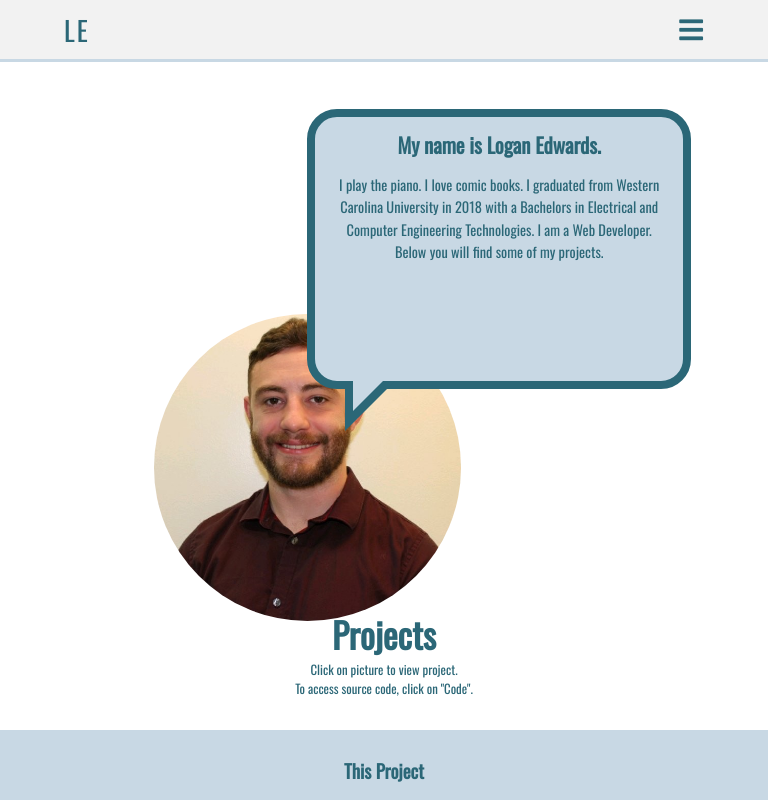
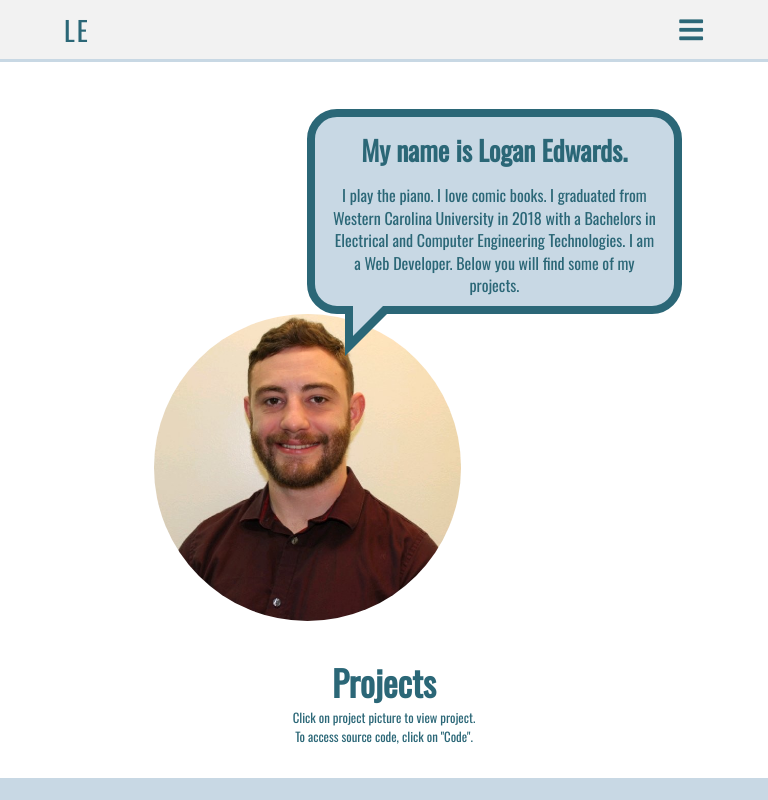
Before and after one commit to loganed09/LoganE, a React (Create React App) app: page / in a window 768 px wide. Shown: the top 800 px of the page. Built offline with nearby package versions, Linux system fonts and the light colour scheme; a web font is replaced by a local one.

Commit message:
updated responsiveness

```diff
--- a/src/Components/About/About.css
+++ b/src/Components/About/About.css
@@ -30,6 +30,7 @@
     height: 10rem;
 	text-align: center;
 	line-height: 1.4em;
+    padding: 0 1rem;
 	margin: 0;
 	background-color: #c8d8e4;
 	border: 8px solid #2b6777;
@@ -85,8 +86,94 @@
 }
 
 
+@media only screen and (max-width: 800px) and
+                       (min-width: 650px) {
+        .about-me {
+            padding-top: 1rem;
+            display: block;
+            height: 35rem;
+            padding-bottom: 0;
+            margin-bottom: 3rem;
+        }
 
-@media only screen and (max-width: 800px) {
+        .aboutContainer {
+            grid-template-columns: repeat(10, 1fr);
+            grid-template-rows: repeat(10, 3.2rem);
+        }
+
+        .about-text {
+            grid-column: 5 / 10;
+            grid-row: 1 / 5;
+            padding-bottom: 1.8rem;
+            padding-right: 1rem;
+            padding-left: 1rem;
+            width: 85%;
+            height: 10rem;
+
+        }
+
+        .about-text h2 {
+            font-size: 1.7rem;
+        }
+
+        .about-text p {
+            font-size: 1rem;
+            text-align: center;
+            padding: 0;
+
+        }
+
+        .selfImage {
+            grid-column: 1 / 9;
+            grid-row: 5 / 11;
+        }
+}
+
+
+@media only screen and (max-width: 650px) and (min-width: 500px) {
+    .about-me {
+        padding-top: 1rem;
+        display: block;
+        height: 35rem;
+        padding-bottom: 0;
+        margin-bottom: 3rem;
+    }
+
+    .aboutContainer {
+        grid-template-columns: repeat(10, 1fr);
+        grid-template-rows: repeat(10, 3.2rem);
+    }
+
+    .about-text {
+        grid-column: 5 / 10;
+        grid-row: 1 / 5;
+        padding-bottom: 1.8rem;
+        padding-right: 1rem;
+        padding-left: 1rem;
+        width: 85%;
+        height: 15rem;
+
+    }
+
+    .about-text h2 {
+        font-size: 1.7rem;
+        line-height: 2rem;
+    }
+
+    .about-text p {
+        font-size: 1rem;
+        text-align: center;
+        padding: 0;
+
+    }
+
+    .selfImage {
+        grid-column: 1 / 9;
+        grid-row: 5 / 11;
+    }
+}
+
+@media only screen and (max-width: 500px) and (min-width: 350px) {
     .about-me {
         padding-top: 1rem;
         display: block;
@@ -102,11 +189,11 @@
     .about-text {
         grid-column: 5 / 10;
         grid-row: 1 / 5;
-        padding-bottom: 3rem;
-        padding-right: 1.3rem;
-        padding-left: 1.3rem;
+        padding-bottom: 3.2rem;
+        padding-right: 1rem;
+        padding-left: 1rem;
         width: 85%;
-        height: 13.5rem;
+        height: 14rem;
     }
 
     .about-text h2 {
@@ -124,3 +211,46 @@
         grid-row: 5 / 11;
     }
 }
+
+@media only screen and (max-width: 350px) {
+    .about-me {
+        padding-top: 1rem;
+        display: block;
+        height: 35rem;
+        padding-bottom: 0;
+        margin-bottom: 3rem;
+    }
+
+    .aboutContainer {
+        grid-template-columns: repeat(10, 1fr);
+        grid-template-rows: repeat(10, 3.2rem);
+    }
+
+    .about-text {
+        grid-column: 5 / 10;
+        grid-row: 1 / 5;
+        padding-bottom: 1.8rem;
+        padding-right: 1rem;
+        padding-left: 1rem;
+        width: 85%;
+        height: 14rem;
+
+    }
+
+    .about-text h2 {
+        font-size: 1rem;
+        line-height: 1rem;
+    }
+
+    .about-text p {
+        font-size: .7rem;
+        text-align: center;
+        padding: 0;
+
+    }
+
+    .selfImage {
+        grid-column: 1 / 10;
+        grid-row: 5 / 11;
+    }
+}
--- a/src/Components/Projects/Projects.js
+++ b/src/Components/Projects/Projects.js
@@ -11,7 +11,7 @@ export default function Projects() {
     return (
         <section className="projects" id="projects">
             <h2>Projects</h2>
-            <p className="projInfo">Click on picture to view project.<br/>To access source code, click on "Code".</p>
+            <p className="projInfo">Click on project picture to view project.<br/>To access source code, click on "Code".</p>
             <div className="project-items">
                 <div className="project1 project">
                     <h3>This Project</h3>
```
